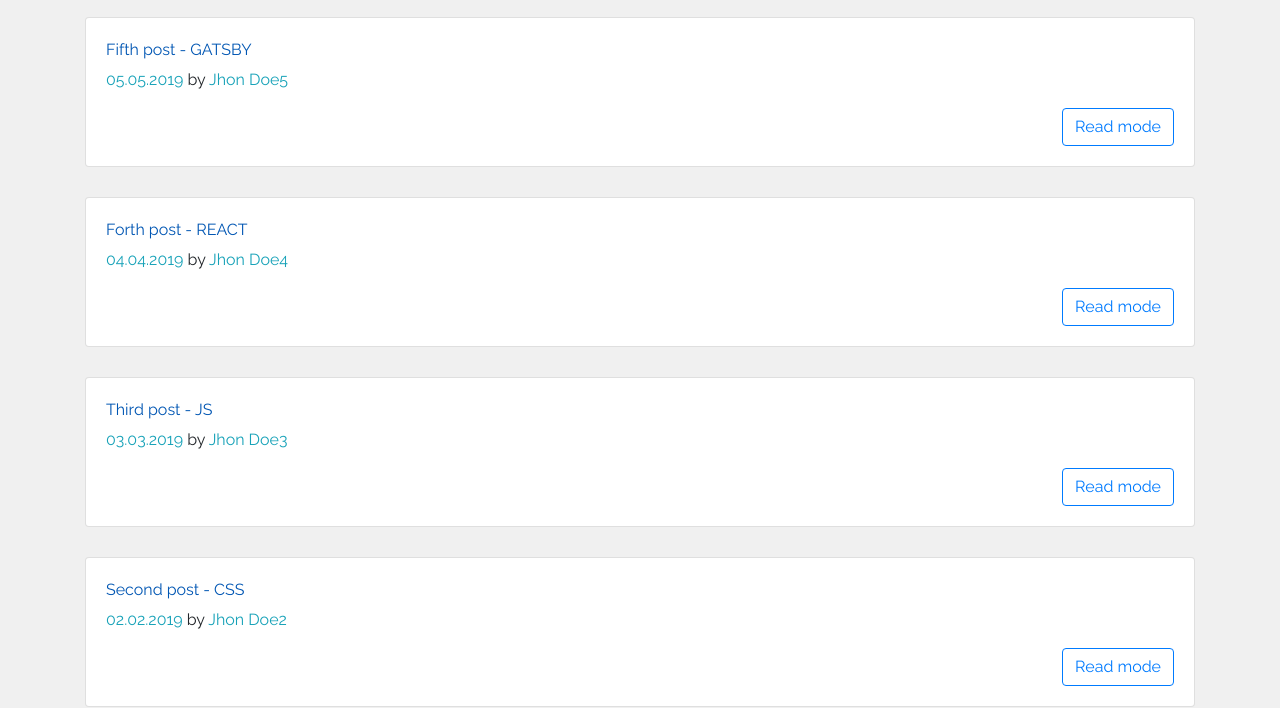
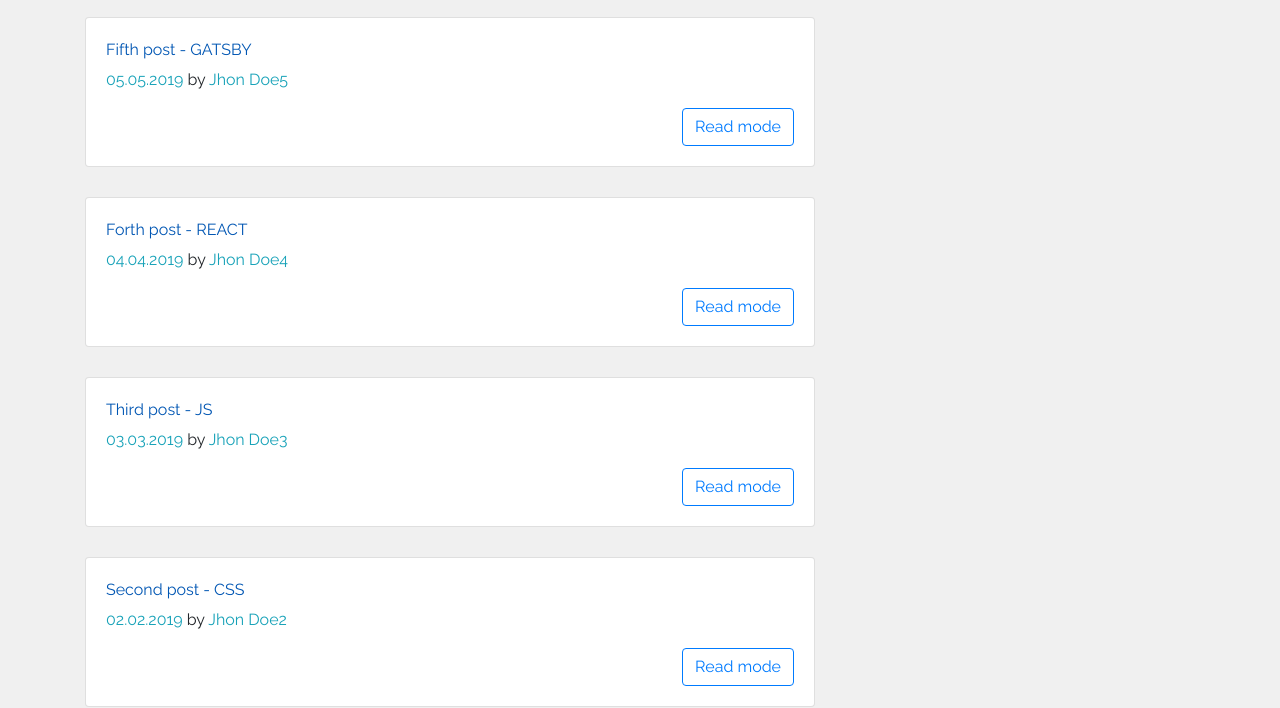
Before and after one commit to MarianBrinza/gatsby_blog_classsed, a Gatsby site: page / in a window 1280 px wide. Shown: the part 111-819 px from the top of the page. Built offline with nearby package versions, Linux system fonts and the light colour scheme; Gatsby itself is replaced by a stand-in of ours.

Commit message:
update grapql query to get the img and tags

```diff
--- a/src/pages/index.js
+++ b/src/pages/index.js
@@ -4,12 +4,15 @@ import Layout from '../components/layout';
 import SEO from '../components/seo';
 import { graphql, StaticQuery } from 'gatsby';
 import Post from '../components/post';
+import {Row, Col} from 'reactstrap';
 
 const IndexPage = () => (
   <Layout>
     <SEO title="Home"/>
     <h1>Home page</h1>
 
+    <Row>
+      <Col md='8'>
         <StaticQuery
           query={indexQuery}
           render={(data) => {
@@ -18,12 +21,15 @@ const IndexPage = () => (
                 {
                   data.allMarkdownRemark.edges.map(({ node }, index) => {
                     const postData = node.frontmatter;
+
                     return (
                       <Post
                         title={postData.title}
                         date={postData.date}
                         author={postData.author}
                         path={postData.path}
+                        tags={postData.tags}
+                        fluid={postData.img.childImageSharp.fluid}
                         key={index}
                       />
                     );
@@ -33,6 +39,13 @@ const IndexPage = () => (
             );
           }}
         />
+      </Col>
+
+      <Col md='4'>
+        <div></div>
+      </Col>
+    </Row>
+
 
   </Layout>
 );
@@ -49,9 +62,28 @@ const indexQuery = graphql`
         node {
           frontmatter {
             title
+            path
             author
             date
-            path
+            tags
+            img {
+              childImageSharp {
+                fluid(maxWidth: 400) {
+                  base64
+                  tracedSVG
+                  srcWebp
+                  srcSetWebp
+                  originalImg
+                  originalName
+                  presentationWidth
+                  presentationHeight
+                  sizes
+                  srcSet
+                  src
+                  aspectRatio
+                }
+              }
+            }
           }
           id
           excerpt
```
Lines whose indentation alone changed are shown as unchanged.
